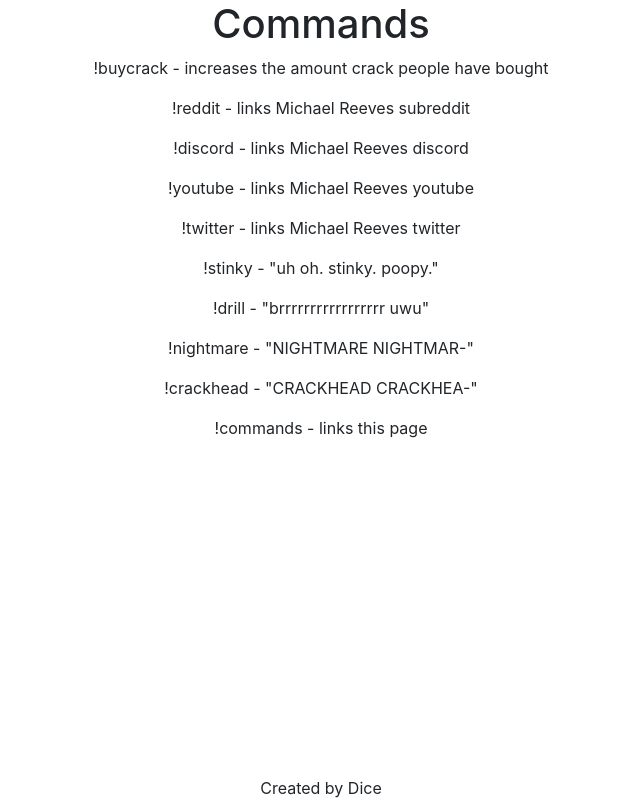
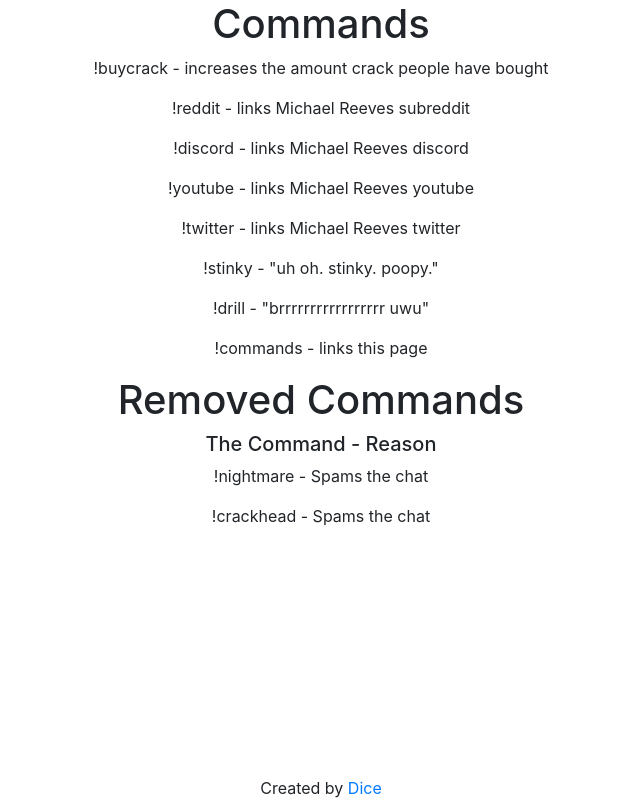
Before and after one commit to iamsyth/crackbot, a plain HTML site: page docs/index.html in a window 1280 px wide. Shown: the whole page, without its empty margins (319-959 px from the left). Drawn offline with nearby package versions, Linux system fonts and the light colour scheme.

Commit message:
Add files via upload

```diff
--- a/docs/index.html
+++ b/docs/index.html
@@ -34,14 +34,18 @@
 
 <p>!drill - "brrrrrrrrrrrrrrrrr uwu"</p>
 
-<p>!nightmare - "NIGHTMARE NIGHTMAR-"</p>
-
-<p>!crackhead - "CRACKHEAD CRACKHEA-"</p>
 
 <p>!commands - links this page</p>
 
 
+<h1> Removed Commands</h1>
+
+<h5>The Command - Reason</h5>
+<p>!nightmare - Spams the chat</p>
+
+<p>!crackhead - Spams the chat</p>
+
 </div>
 
 
-<footer class="page-footer"> Created by Dice</footer>
+<footer class="page-footer"> Created by <a href="https://linktr.ee/rdice">Dice</a></footer>
```
